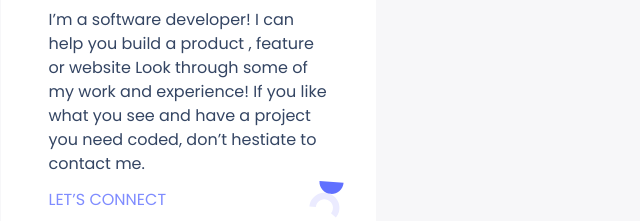
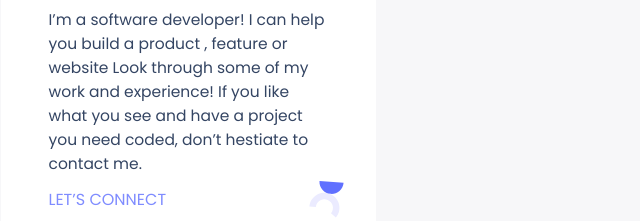
Before and after one commit to godybuoy/setup-and-mobile-first-project, a website: page index.html in a window 1280 px wide. Shown: the part 366-587 px from the top of the page, without its empty margins (0-640 px from the left). Drawn offline with Linux system fonts and the light colour scheme.

Commit message:
add styles.css file

```diff
--- a/styles.css
+++ b/styles.css
@@ -91,7 +91,7 @@ section {
 
 .container p {
   font-weight: 400;
-  font-size: 16px;
+  font-size: 15.5px;
   line-height: 24px;
   color: #344563;
 }
```
